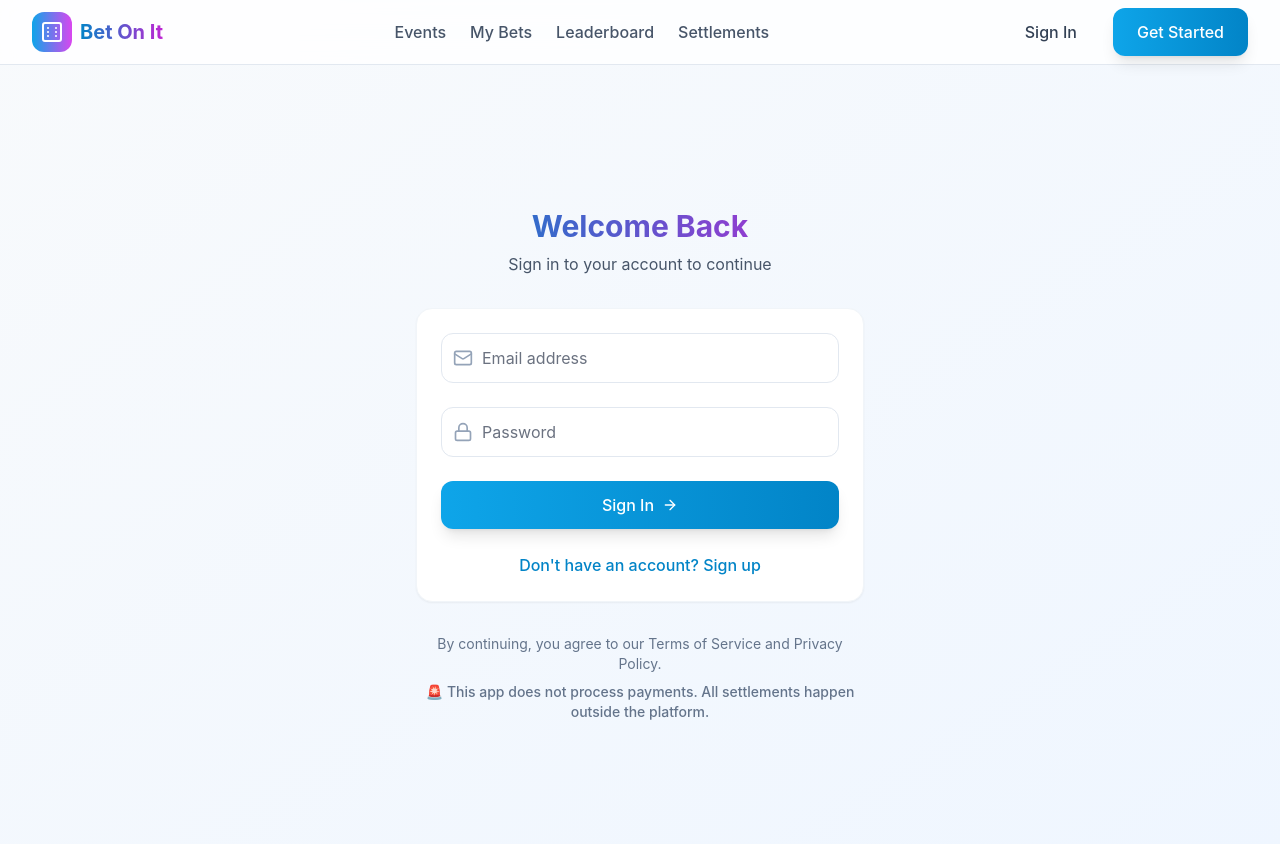
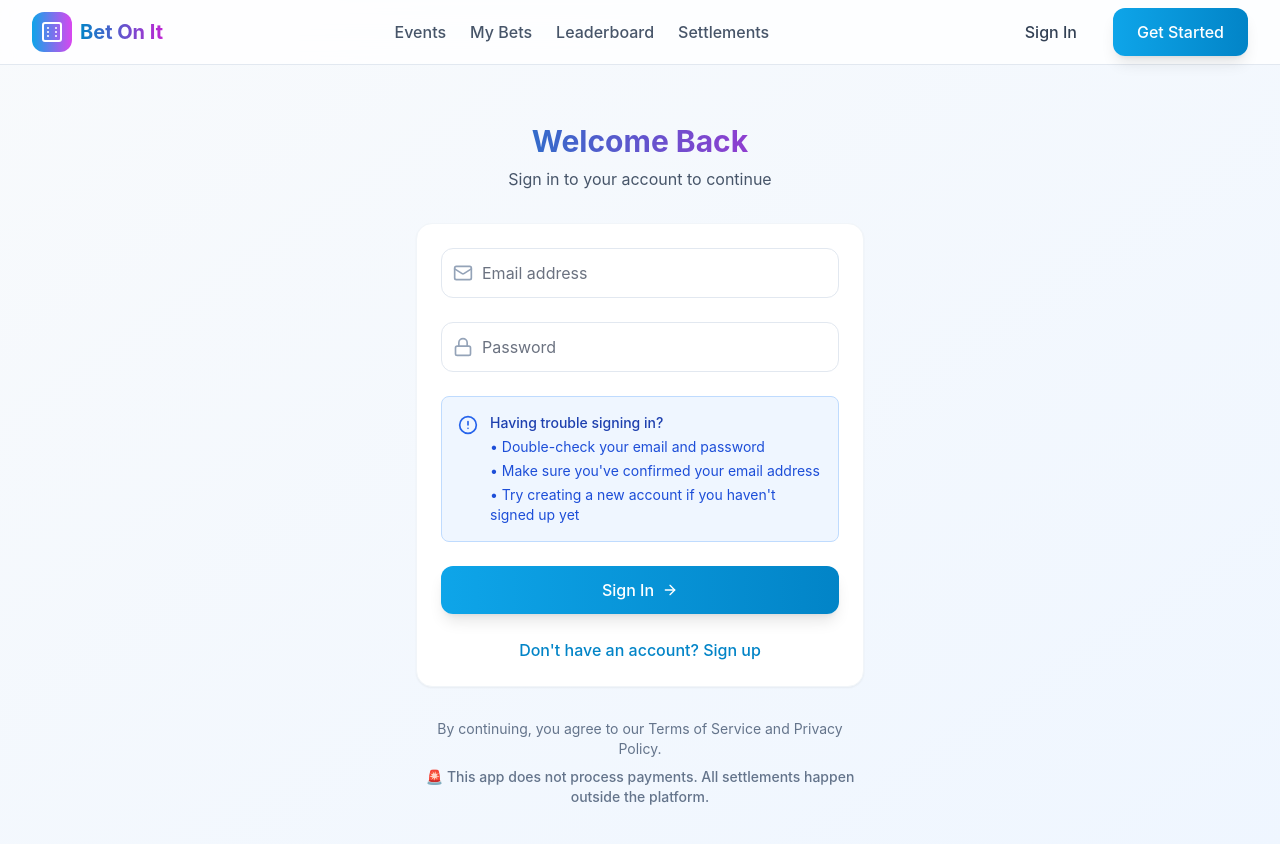
Before and after one commit to jamesw-li/bet-on-it-app, a React (Vite) app: page /auth in a window 1280 px wide. Shown: the top 844 px of the page. Built offline with nearby package versions, Linux system fonts and the light colour scheme; no server answers.

Commit message:
Improve authentication error handling and user guidance

```diff
--- a/src/pages/AuthPage.tsx
+++ b/src/pages/AuthPage.tsx
@@ -1,6 +1,6 @@
 import React, { useState } from 'react'
 import { Navigate } from 'react-router-dom'
-import { Mail, Lock, User, ArrowRight } from 'lucide-react'
+import { Mail, Lock, User, ArrowRight, AlertCircle } from 'lucide-react'
 import { useAuth } from '../hooks/useAuth'
 import { Button } from '../components/ui/Button'
 import { Input } from '../components/ui/Input'
@@ -21,6 +21,24 @@ export function AuthPage() {
     return <Navigate to="/events" replace />
   }
 
+  const getErrorMessage = (error: any) => {
+    const message = error.message || 'Authentication failed'
+
+    if (message.includes('Invalid login credentials')) {
+      return 'Invalid email or password. Please check your credentials and try again.'
+    }
+    if (message.includes('Email not confirmed')) {
+      return 'Please check your email and click the confirmation link before signing in.'
+    }
+    if (message.includes('User not found')) {
+      return 'No account found with this email address. Please sign up first.'
+    }
+    if (message.includes('Password should be at least')) {
+      return 'Password must be at least 6 characters long.'
+    }
+
+    return message
+  }
   const handleSubmit = async (e: React.FormEvent) => {
     e.preventDefault()
     setLoading(true)
@@ -41,7 +59,7 @@ export function AuthPage() {
       }
     } catch (error: any) {
       console.error('Auth error:', error)
-      toast.error(error.message || 'Authentication failed')
+      toast.error(getErrorMessage(error))
     } finally {
       setLoading(false)
     }
@@ -109,9 +127,25 @@ export function AuthPage() {
                 onChange={handleInputChange}
                 className="pl-10"
                 required
+                minLength={6}
               />
             </div>
 
+            {!isSignUp && (
+              <div className="bg-blue-50 border border-blue-200 rounded-lg p-4">
+                <div className="flex items-start">
+                  <AlertCircle className="h-5 w-5 text-blue-600 mt-0.5 mr-3 flex-shrink-0" />
+                  <div className="text-sm text-blue-800">
+                    <p className="font-medium mb-1">Having trouble signing in?</p>
+                    <ul className="space-y-1 text-blue-700">
+                      <li>• Double-check your email and password</li>
+                      <li>• Make sure you've confirmed your email address</li>
+                      <li>• Try creating a new account if you haven't signed up yet</li>
+                    </ul>
+                  </div>
+                </div>
+              </div>
+            )}
             <Button
               type="submit"
               loading={loading}
```
